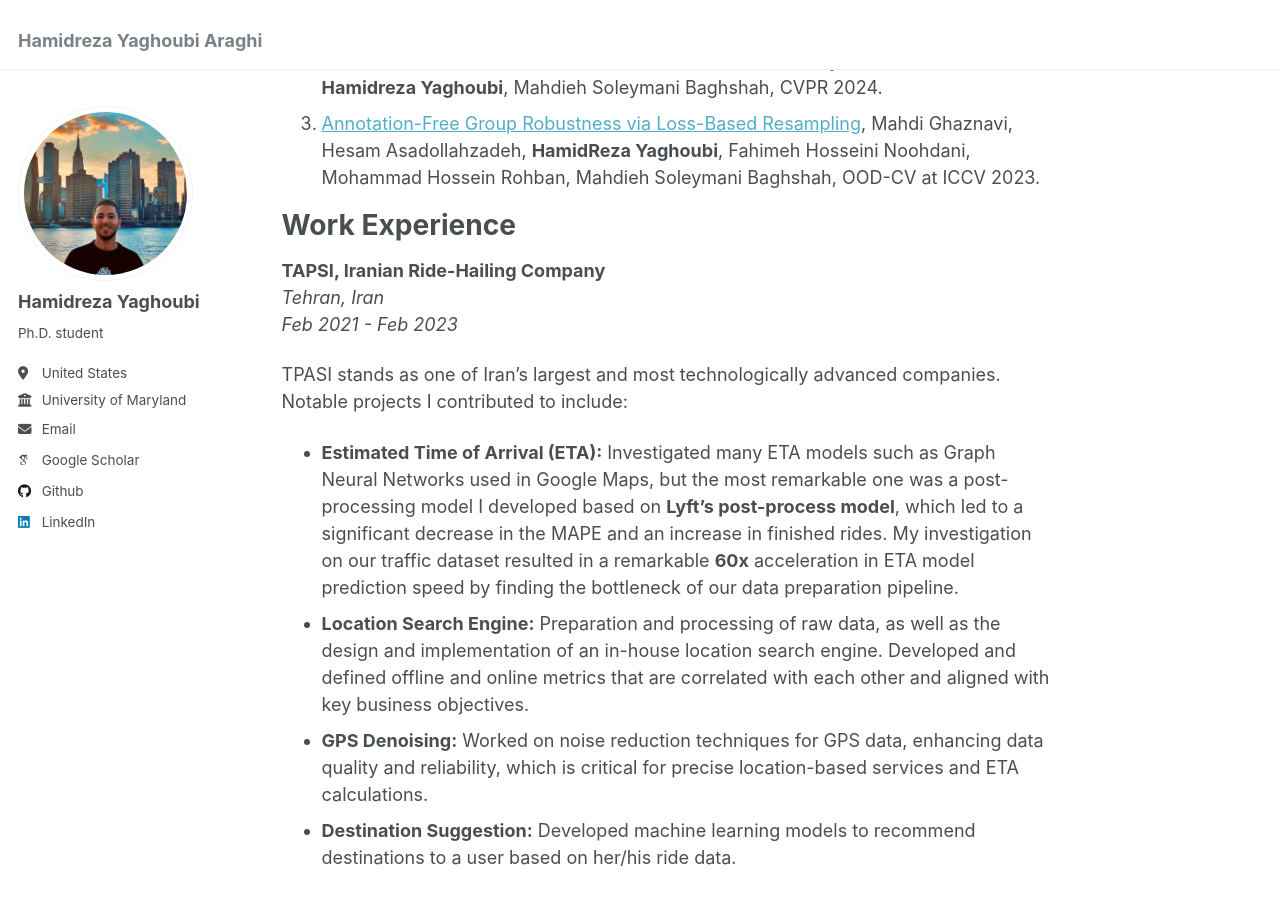
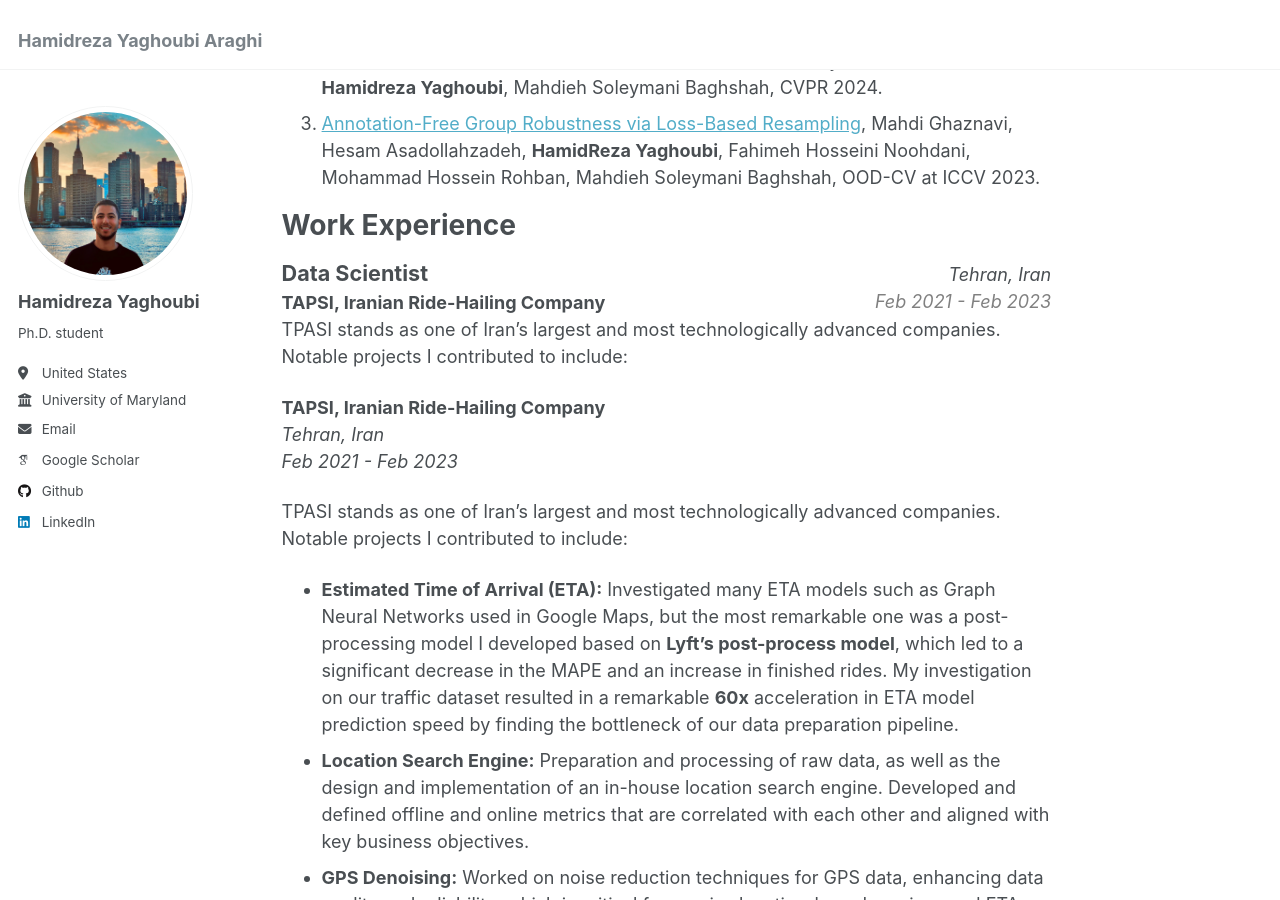
Before and after one commit to HamidrezaYaghoubi/HamidrezaYaghoubi.github.io, a Jekyll site: the page built from _pages/about.md, in a window 1280 px wide and 900 px high, scrolled down 610 px. Built offline with Jekyll 4.4.1, drawn with Linux system fonts in a browser that asks for light colours; some web fonts are replaced.

Commit message:
Update about.md

```diff
--- a/_pages/about.md
+++ b/_pages/about.md
@@ -20,6 +20,21 @@ Publications
 
 Work Experience
 ======
+<div style="display: flex; justify-content: space-between; align-items: baseline;">
+  <div>
+    <strong style="font-size: 1.2em;">Data Scientist</strong>
+    <br>
+    <strong>TAPSI, Iranian Ride-Hailing Company</strong>
+  </div>
+  <div style="text-align: right; font-style: italic;">
+    Tehran, Iran
+    <br>
+    <span style="color: gray;">Feb 2021 - Feb 2023</span>
+  </div>
+</div>
+
+TPASI stands as one of Iran’s largest and most technologically advanced companies. Notable projects I contributed to include:
+
 **TAPSI, Iranian Ride-Hailing Company**
 *Tehran, Iran*
 *Feb 2021 - Feb 2023*
```
